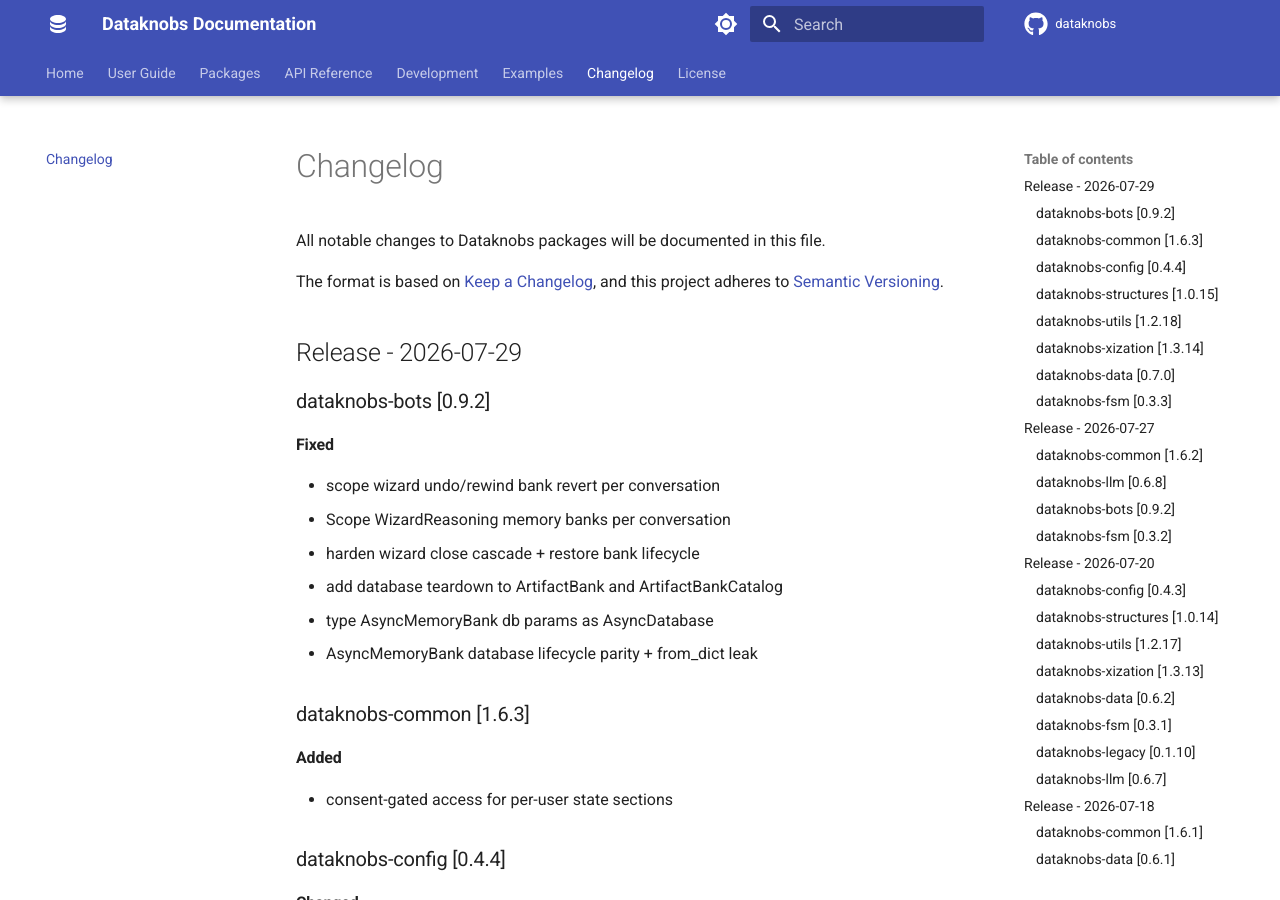
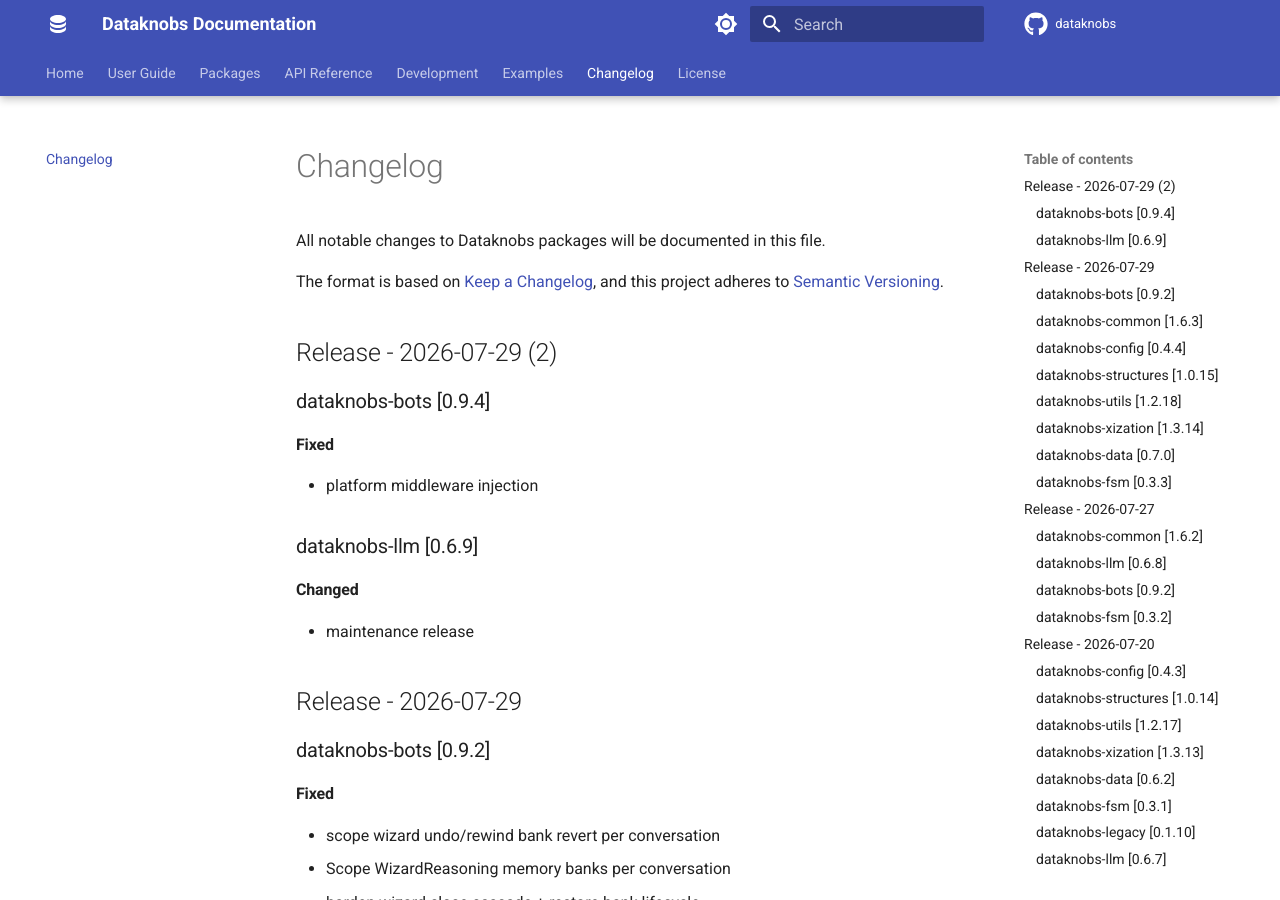
Before and after one commit to KBS-Labs/dataknobs, an MkDocs documentation site: the page built from docs/changelog.md, in a window 1280 px wide and 900 px high. Built offline with MkDocs 1.6.1 and Material for MkDocs 9.7.7, drawn with Linux system fonts in a browser that asks for light colours; comment, search, counter and statistics services are not loaded.

Commit message:
bumped versions, updated release notes

```diff
--- a/docs/changelog.md
+++ b/docs/changelog.md
@@ -4,6 +4,18 @@
 
 The format is based on [Keep a Changelog](https://keepachangelog.com/en/1.0.0/),
 and this project adheres to [Semantic Versioning](https://semver.org/spec/v2.0.0.html).
+
+## Release - 2026-07-29 (2)
+
+### dataknobs-bots [0.9.4]
+
+#### Fixed
+- platform middleware injection
+
+### dataknobs-llm [0.6.9]
+
+#### Changed
+- maintenance release
 
 ## Release - 2026-07-29
 
--- a/docs/installation.md
+++ b/docs/installation.md
@@ -307,8 +307,8 @@
 dataknobs-config>=0.4.4
 dataknobs-data>=0.7.0
 dataknobs-fsm>=0.3.3
-dataknobs-llm>=0.6.8
-dataknobs-bots>=0.9.3
+dataknobs-llm>=0.6.9
+dataknobs-bots>=0.9.4
 dataknobs-structures>=1.0.15
 dataknobs-utils>=1.2.18
 dataknobs-xization>=1.3.14
```
Also changed, not shown: docs/index.md (+2 -2 lines), packages/bots/CHANGELOG.md (+2 -0 lines), packages/llm/CHANGELOG.md (+2 -0 lines), 6 other files.
